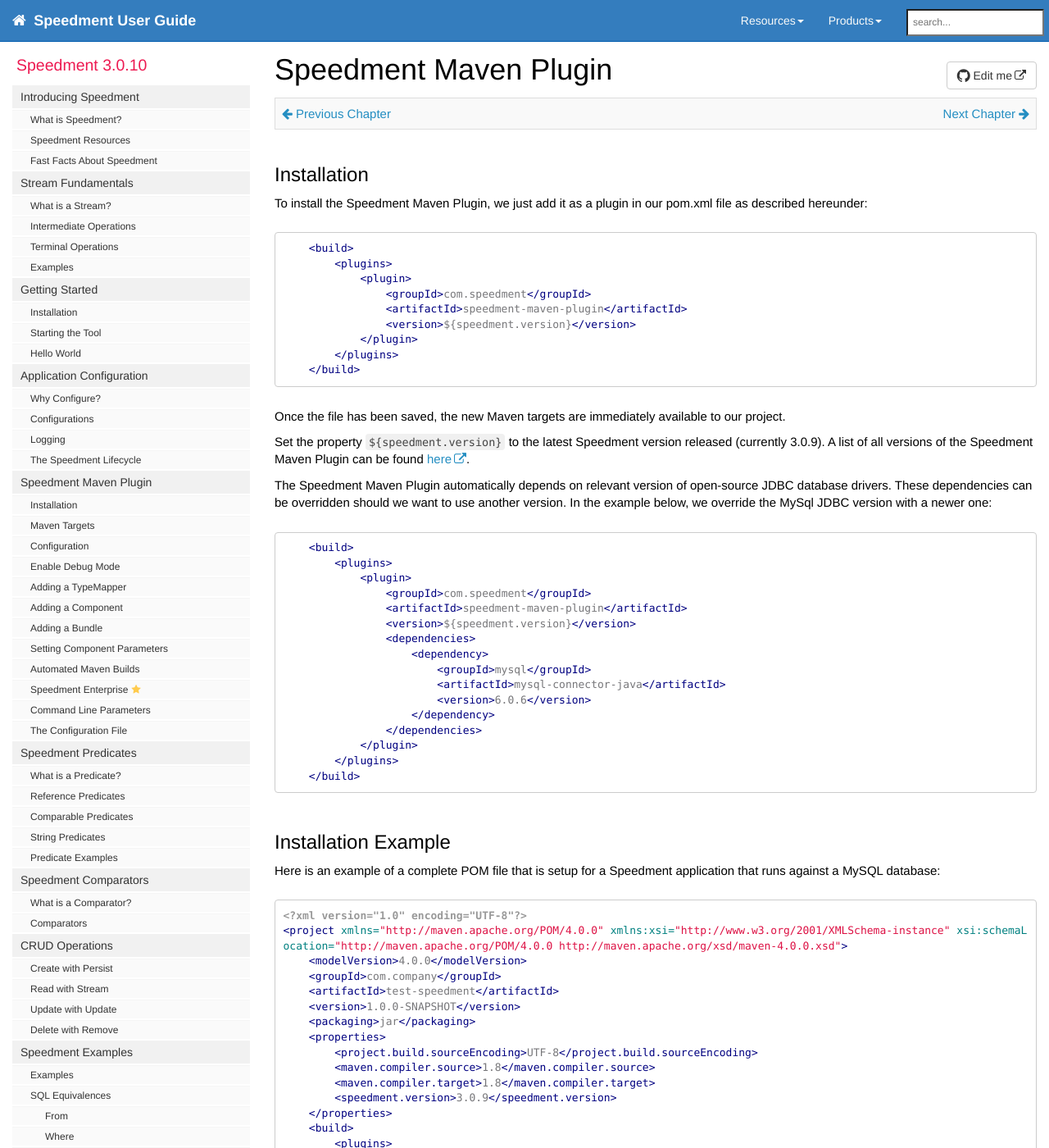
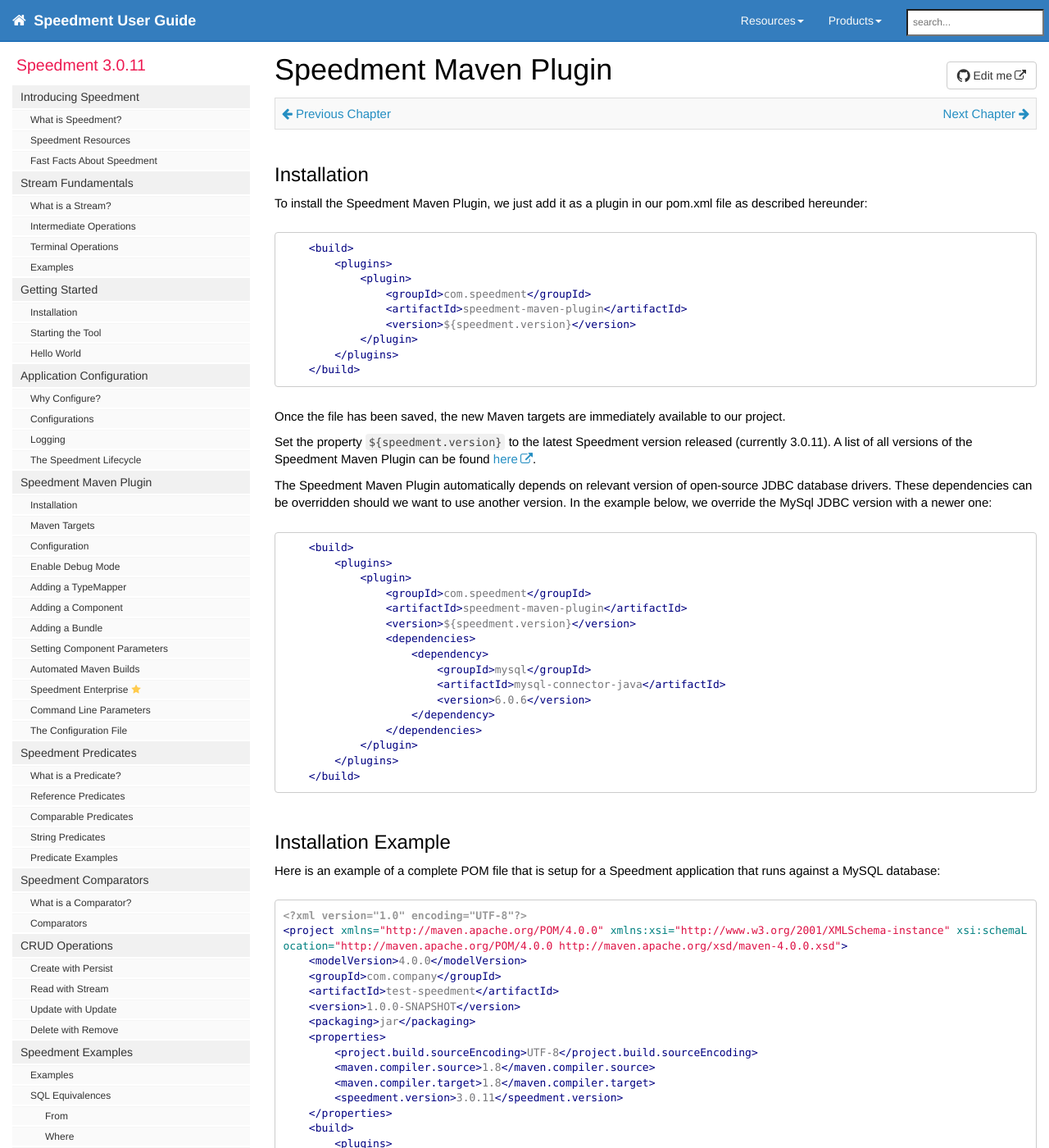
Before and after one commit to speedment/speedment-doc, a Jekyll site: the page built from pages/maven.md, in a window 1280 px wide and 1400 px high. Shown: the whole window at 82% size. Built offline with Jekyll 4.4.1, drawn with Linux system fonts in a browser that asks for light colours; nearby versions of some CDN libraries; comment, search, counter and statistics services are not loaded.

Commit message:
Bump version to 3.0.11

```diff
--- a/_data/sidebars/mydoc_sidebar.yml
+++ b/_data/sidebars/mydoc_sidebar.yml
@@ -3,7 +3,7 @@
 entries:
 - title: sidebar
   product: Speedment
-  version: 3.0.10
+  version: 3.0.11
   folders:
 
   - title:
--- a/_data/speedment.yml
+++ b/_data/speedment.yml
@@ -1,3 +1,3 @@
-version: 3.0.9
+version: 3.0.11
 
-javadocurl: http://static.javadoc.io/com.speedment/runtime-deploy/3.0.9/com/speedment/
+javadocurl: http://static.javadoc.io/com.speedment/runtime-deploy/3.0.11/com/speedment/
```
Also changed, not shown: _data/javadoc.yml (+14 -14 lines), pages/predicate.md (+4 -4 lines).
